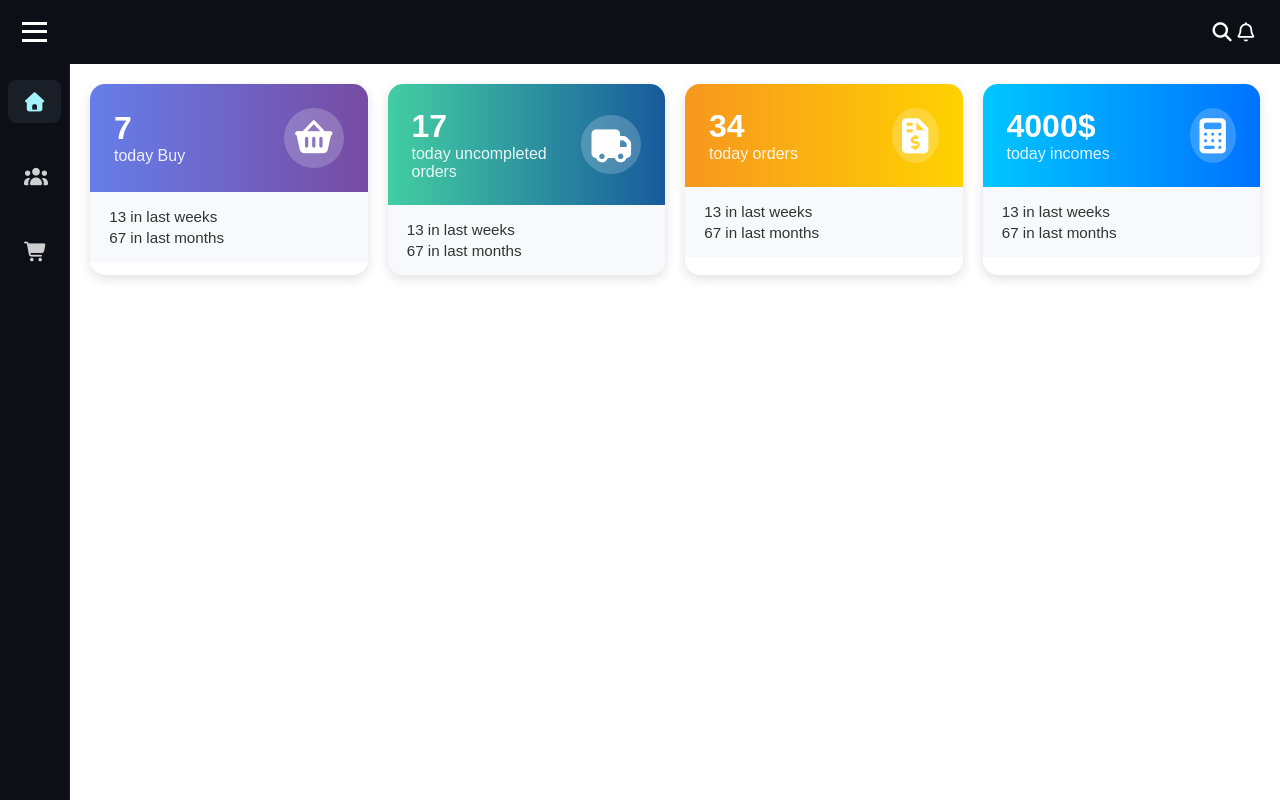
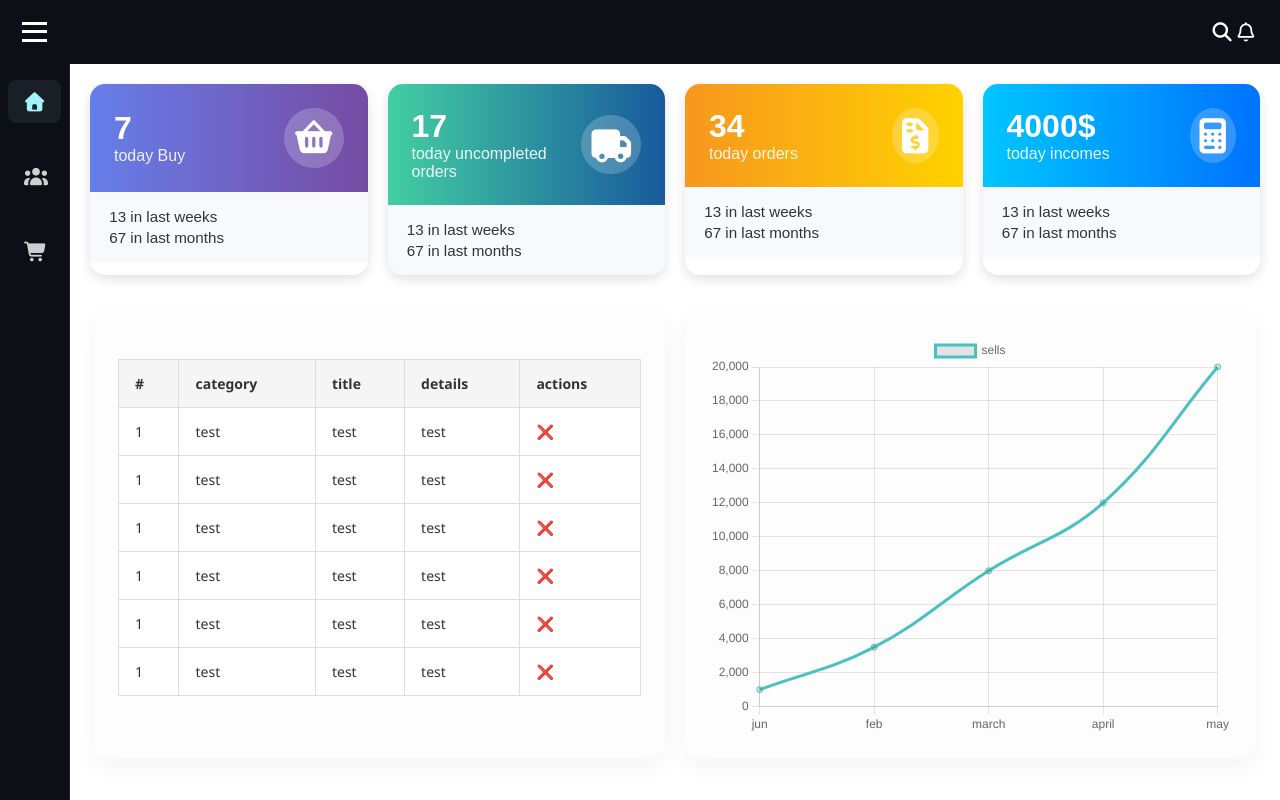
Before and after one commit to AliTohidlou-dev/react-dashboard, a React (Vite) app: page /home in a window 1280 px wide. Built offline with nearby package versions, Linux system fonts and the light colour scheme.

Commit message:
fixed styles of home page

```diff
--- a/package.json
+++ b/package.json
@@ -10,8 +10,10 @@
     "preview": "vite preview"
   },
   "dependencies": {
+    "chart.js": "^4.5.0",
     "formik": "^2.4.6",
     "react": "^19.1.0",
+    "react-chartjs-2": "^5.3.0",
     "react-dom": "^19.1.0",
     "react-router-dom": "^7.7.1",
     "yup": "^1.6.1"
--- a/src/assets/css/style.css
+++ b/src/assets/css/style.css
@@ -169,16 +169,6 @@ a {
   text-decoration: underline;
 }
 
-@media (max-width: 768px) {
-  .auth-container {
-    flex-direction: column;
-    align-items: center;
-    justify-content: center;
-  }
-  .auth-content {
-    display: none;
-  }
-}
 .input-group {
   position: relative;
 }
@@ -286,8 +276,7 @@ a {
   display: flex;
   justify-content: space-between;
   cursor: pointer;
-    padding-inline-end: 0.75rem;
-
+  padding-inline-end: 0.75rem;
 }
 /* Dashboard-Navbar-end */
 /* Dashboard-Slider-start */
@@ -451,5 +440,78 @@ a {
 .dashboard-summery .slice:nth-child(4) .box-down {
   background-color: #f8f9fc;
 }
+.containers {
+  display: flex;
+  gap: 20px;
+  margin-top: 1rem;
+  margin-inline: 1.5rem;
+  justify-content: space-around;
+  max-width: 95dvw;
+
+}
+
+.usersTable,
+.chart {
+  flex: 1 1 47%;
+  min-width: 320px;
+  padding: 24px;
+  background: #fdfdfd;
+  border-radius: 1rem;
+  box-shadow: 0 8px 24px rgba(0, 0, 0, 0.05);
+  transition: box-shadow 0.3s ease;
+  overflow: scroll;
+}
+
+.usersTable:hover,
+.chart:hover {
+  box-shadow: 0 12px 30px rgba(0, 0, 0, 0.3);
+}
+
+table {
+  width: 100%;
+  border-collapse: collapse;
+  margin-top: 24px;
+  background-color: #fff;
+  border-radius: 0.5rem;
+  font-family: "Segoe UI", sans-serif;
+  font-size: 14px;
+  color: #333;
+}
+
+table thead {
+  background-color: #f5f5f5;
+}
+
+th,
+td {
+  padding: 14px 16px;
+  border: 1px solid #ddd;
+  text-align: left;
+}
+
+tr:hover {
+  background-color: #f9f9f9;
+}
 
 /* Dashboard-Content-end */
+@media (max-width: 768px) {
+  .auth-container {
+    flex-direction: column;
+    align-items: center;
+    justify-content: center;
+  }
+  .auth-content {
+    display: none;
+  }
+    .containers {
+    flex-direction: column;
+    margin-inline: 1rem;
+  }
+
+  .usersTable,
+  .chart {
+    flex: 1 1 100%;
+    width: 100%;
+  }
+
+}
--- /dev/null
+++ b/src/components/home/UsersTable.jsx
@@ -0,0 +1,74 @@
+function UsersTable() {
+  return (
+            <div className="usersTable">
+          <table>
+            <thead>
+              <tr>
+                <th>
+                  #
+                </th>
+                <th>
+                  category
+                </th>
+                <th>
+                  title
+                </th>
+                <th>
+                  details
+                </th>
+                <th>
+                  actions
+                </th>
+              </tr>
+            </thead>
+            <tbody>
+              <tr>
+                <td>1</td>
+                <td>test</td>
+                <td>test</td>
+                <td>test</td>
+                <td>❌</td>
+              </tr>
+              <tr>
+                <td>1</td>
+                <td>test</td>
+                <td>test</td>
+                <td>test</td>
+                <td>❌</td>
+              </tr>
+              <tr>
+                <td>1</td>
+                <td>test</td>
+                <td>test</td>
+                <td>test</td>
+                <td>❌</td>
+              </tr>
+              <tr>
+                <td>1</td>
+                <td>test</td>
+                <td>test</td>
+                <td>test</td>
+                <td>❌</td>
+              </tr>
+              <tr>
+                <td>1</td>
+                <td>test</td>
+                <td>test</td>
+                <td>test</td>
+                <td>❌</td>
+              </tr>
+              <tr>
+                <td>1</td>
+                <td>test</td>
+                <td>test</td>
+                <td>test</td>
+                <td>❌</td>
+              </tr>
+
+            </tbody>
+          </table>
+        </div>
+  );
+}
+
+export default UsersTable;
--- a/src/pages/Home.jsx
+++ b/src/pages/Home.jsx
@@ -1,4 +1,6 @@
 import Slice from "../components/home/Slice";
+import UsersTable from "../components/home/UsersTable";
+import Chart from "../utils/chartJs";
 
 function Home() {
   return (
@@ -26,13 +28,19 @@ function Home() {
           monthlySummery={"67 in last months"}
         />
         <Slice
-          num={'4000$'}
+          num={"4000$"}
           title={"today incomes"}
           icon={"fa-solid fa-calculator"}
           weeklySummery={"13 in last weeks"}
           monthlySummery={"67 in last months"}
         />
       </div>
+      <div className="containers">
+        <UsersTable/>
+        <div className="chart">
+          <Chart/>
+        </div>
+      </div>
     </>
   );
 }
--- /dev/null
+++ b/src/utils/chartJs.jsx
@@ -0,0 +1,57 @@
+import { Line } from "react-chartjs-2";
+import {
+  Chart as ChartJS,
+  LineElement,
+  CategoryScale,
+  LinearScale,
+  PointElement,
+  Tooltip,
+  Legend,
+} from "chart.js";
+
+ChartJS.register(
+  LineElement,
+  CategoryScale,
+  LinearScale,
+  PointElement,
+  Tooltip,
+  Legend
+);
+
+function Chart() {
+  const chartData = {
+    labels: ["jun", "feb", "march", "april", "may"],
+    datasets: [
+      {
+        label: "sells",
+        data: [1000, 3500, 8000, 12000, 20000],
+        borderColor: "rgb(75, 192, 192)",
+        tension: 0.4,
+      },
+    ],
+  };
+
+  const chartOptions = {
+    responsive: true,
+    maintainAspectRatio: false, // ❗ اجازه بده ارتفاع کنترل شه
+    plugins: {
+      legend: {
+        display: true,
+        position: "top",
+      },
+    },
+    scales: {
+      y: {
+        beginAtZero: true,
+      },
+    },
+  };
+
+  return (
+    <div style={{ width: "100%", height: "400px" }}>
+      <Line data={chartData} options={chartOptions} />
+    </div>
+  );
+}
+
+export default Chart;
```
Also changed, not shown: 1 other file (tests, documents, lock files or other folders).
